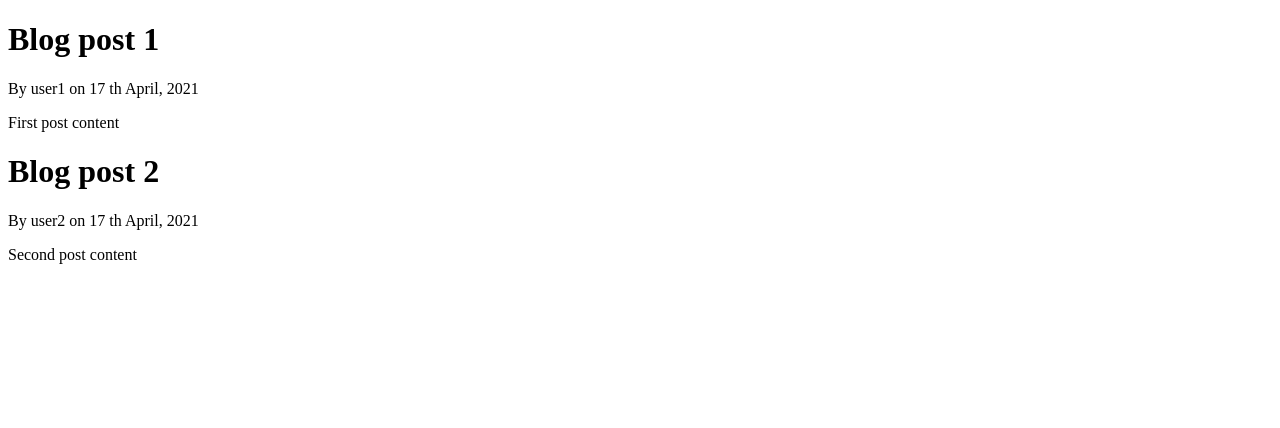
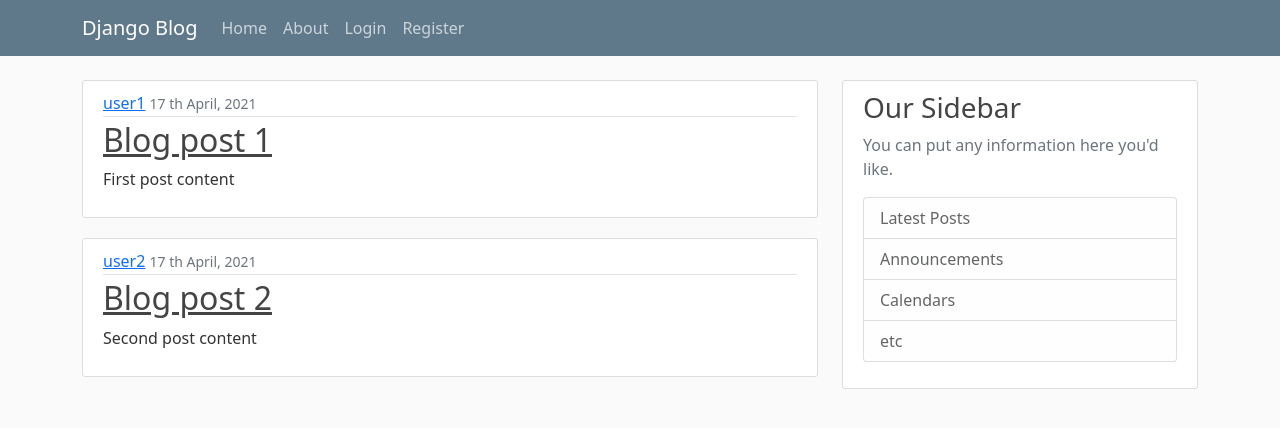
Before and after one commit to anas4488/Blog_App, a Django app: page / in a window 1280 px wide. Shown: the top 428 px of the page. Run offline with Django 3.2, Linux system fonts and the light colour scheme.

Commit message:
Fifth commit

```diff
--- /dev/null
+++ b/blog/static/blog/main.css
@@ -0,0 +1,84 @@
+body {
+    background: #fafafa;
+    color: #333333;
+    margin-top: 5rem;
+  }
+
+  h1, h2, h3, h4, h5, h6 {
+    color: #444444;
+  }
+
+  ul {
+    margin: 0;
+  }
+
+  .bg-steel {
+    background-color: #5f788a;
+  }
+
+  .site-header .navbar-nav .nav-link {
+    color: #cbd5db;
+  }
+
+  .site-header .navbar-nav .nav-link:hover {
+    color: #ffffff;
+  }
+
+  .site-header .navbar-nav .nav-link.active {
+    font-weight: 500;
+  }
+
+  .content-section {
+    background: #ffffff;
+    padding: 10px 20px;
+    border: 1px solid #dddddd;
+    border-radius: 3px;
+    margin-bottom: 20px;
+  }
+
+  .article-title {
+    color: #444444;
+  }
+
+  a.article-title:hover {
+    color: #428bca;
+    text-decoration: none;
+  }
+
+  .article-content {
+    white-space: pre-line;
+  }
+
+  .article-img {
+    height: 65px;
+    width: 65px;
+    margin-right: 16px;
+  }
+
+  .article-metadata {
+    padding-bottom: 1px;
+    margin-bottom: 4px;
+    border-bottom: 1px solid #e3e3e3
+  }
+
+  .article-metadata a:hover {
+    color: #333;
+    text-decoration: none;
+  }
+
+  .article-svg {
+    width: 25px;
+    height: 25px;
+    vertical-align: middle;
+  }
+
+  .account-img {
+    height: 125px;
+    width: 125px;
+    margin-right: 20px;
+    margin-bottom: 16px;
+  }
+
+  .account-heading {
+    font-size: 2.5rem;
+  }
--- /dev/null
+++ b/blog/templates/blog/base.html
@@ -0,0 +1,75 @@
+{% load static %}
+<!DOCTYPE html>
+<html lang="en">
+<head>
+
+    <!-- Required meta tags -->
+    <meta charset="utf-8">
+    <meta name="viewport" content="width=device-width, initial-scale=1">
+
+    <!-- Bootstrap CSS -->
+    <link href="https://cdn.jsdelivr.net/npm/bootstrap@5.0.0-beta3/dist/css/bootstrap.min.css" rel="stylesheet" integrity="sha384-eOJMYsd53ii+scO/bJGFsiCZc+5NDVN2yr8+0RDqr0Ql0h+rP48ckxlpbzKgwra6" crossorigin="anonymous">
+
+    <link rel="stylesheet" type="text/css" href="{% static 'blog/main.css' %}">
+
+    {% if title %}
+        <title>Django Blog - {{ title }}</title>
+    {% else %}
+        <title>Django Blog</title>
+    {% endif %}
+</head>
+<body>
+    <header class="site-header">
+      <nav class="navbar navbar-expand-md navbar-dark bg-steel fixed-top">
+        <div class="container">
+          <a class="navbar-brand mr-4" href="{% url 'blog-home' %}">Django Blog</a>
+          <button class="navbar-toggler" type="button" data-toggle="collapse" data-target="#navbarToggle" aria-controls="navbarToggle" aria-expanded="false" aria-label="Toggle navigation">
+          <span class="navbar-toggler-icon"></span>
+          </button>
+          <div class="collapse navbar-collapse" id="navbarToggle">
+            <div class="navbar-nav mr-auto">
+              <a class="nav-item nav-link" href="{% url 'blog-home' %}">Home</a>
+              <a class="nav-item nav-link" href="{% url 'blog-about' %}">About</a>
+            </div>
+            <!-- Navbar Right Side -->
+                <div class="navbar-nav">
+                <a class="nav-item nav-link" href="#">Login</a>
+                <a class="nav-item nav-link" href="#">Register</a>
+                </div>
+          </div>
+        </div>
+      </nav>
+    </header>
+
+
+    <main role="main" class="container">
+        <div class="row">
+            <div class="col-md-8">
+            {% block content %}{% endblock %}
+            </div>
+            <div class="col-md-4">
+            <div class="content-section">
+                <h3>Our Sidebar</h3>
+                <p class='text-muted'>You can put any information here you'd like.
+                <ul class="list-group">
+                    <li class="list-group-item list-group-item-light">Latest Posts</li>
+                    <li class="list-group-item list-group-item-light">Announcements</li>
+                    <li class="list-group-item list-group-item-light">Calendars</li>
+                    <li class="list-group-item list-group-item-light">etc</li>
+                </ul>
+                </p>
+            </div>
+            </div>
+        </div>
+    </main>
+
+    <!-- Option 1: Bootstrap Bundle with Popper -->
+    <script src="https://cdn.jsdelivr.net/npm/bootstrap@5.0.0-beta3/dist/js/bootstrap.bundle.min.js" integrity="sha384-JEW9xMcG8R+pH31jmWH6WWP0WintQrMb4s7ZOdauHnUtxwoG2vI5DkLtS3qm9Ekf" crossorigin="anonymous"></script>
+    <!-- Option 2: Separate Popper and Bootstrap JS -->
+
+    <script src="https://cdn.jsdelivr.net/npm/@popperjs/core@2.9.1/dist/umd/popper.min.js" integrity="sha384-SR1sx49pcuLnqZUnnPwx6FCym0wLsk5JZuNx2bPPENzswTNFaQU1RDvt3wT4gWFG" crossorigin="anonymous"></script>
+    <script src="https://cdn.jsdelivr.net/npm/bootstrap@5.0.0-beta3/dist/js/bootstrap.min.js" integrity="sha384-j0CNLUeiqtyaRmlzUHCPZ+Gy5fQu0dQ6eZ/xAww941Ai1SxSY+0EQqNXNE6DZiVc" crossorigin="anonymous"></script>
+
+
+</body>
+</html>
--- a/blog/templates/blog/home.html
+++ b/blog/templates/blog/home.html
@@ -1,17 +1,15 @@
-<!DOCTYPE html>
-<html lang="en">
-<head>
-    {% if title %}
-        <title>Django Blog - {{ title }}</title>
-    {% else %}
-        <title>Django Blog</title>
-    {% endif %}
-</head>
-<body>
+{% extends 'blog/base.html' %}
+{% block content %}
     {% for post in posts %}
-    <h1>{{ post.title }}</h1>
-    <p>By {{post.author}} on {{ post.date_posted }}</p>
-    <p>{{ post.content }}</p>
+        <article class="media content-section">
+            <div class="media-body">
+                <div class="article-metadata">
+                    <a class="mr-2" href="#">{{ post.author }}</a>
+                    <small class="text-muted">{{ post.date_posted }}</small>
+                </div>
+            <h2><a class="article-title" href="#">{{ post.title }}</a></h2>
+            <p class="article-content">{{ post.content }}</p>
+            </div>
+        </article>
     {% endfor %}
-</body>
-</html>
+{% endblock content %}
```
Also changed, not shown: blog/templates/blog/about.html (+3 -12 lines).
